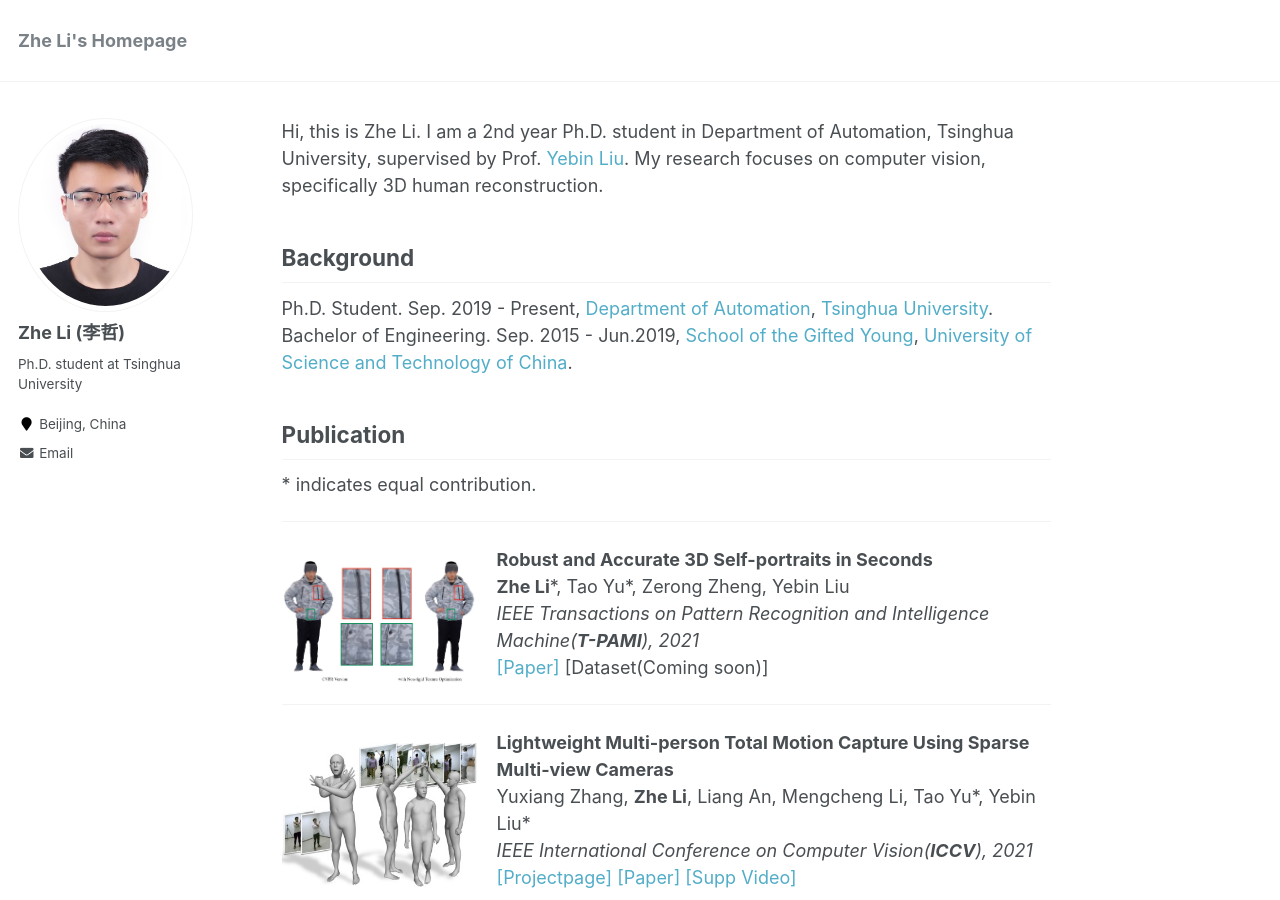
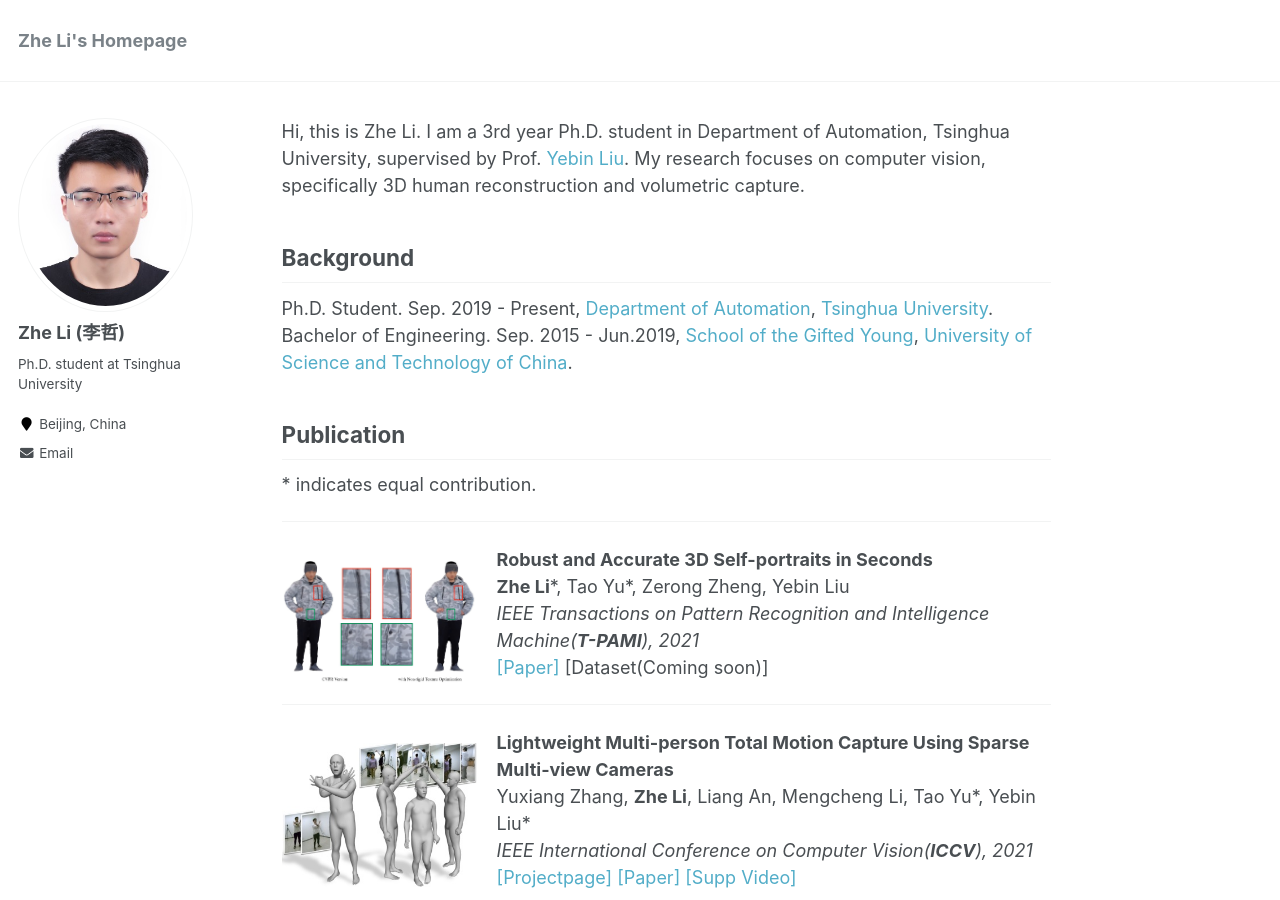
Before and after one commit to lizhe00/lizhe00.github.io, a Jekyll site: the page built from _pages/about.md, in a window 1280 px wide and 900 px high. Built offline with Jekyll 4.4.1, drawn with Linux system fonts in a browser that asks for light colours.

Commit message:
Update info.

```diff
--- a/_pages/about.md
+++ b/_pages/about.md
@@ -8,7 +8,7 @@ redirect_from:
   - /about.html
 ---
 
-Hi, this is Zhe Li. I am a 2nd year Ph.D. student in Department of Automation, Tsinghua University, supervised by Prof. [Yebin Liu](http://www.liuyebin.com/). My research focuses on computer vision, specifically 3D human reconstruction.
+Hi, this is Zhe Li. I am a 3rd year Ph.D. student in Department of Automation, Tsinghua University, supervised by Prof. [Yebin Liu](http://www.liuyebin.com/). My research focuses on computer vision, specifically 3D human reconstruction and volumetric capture.
 
 ## Background
 
```
